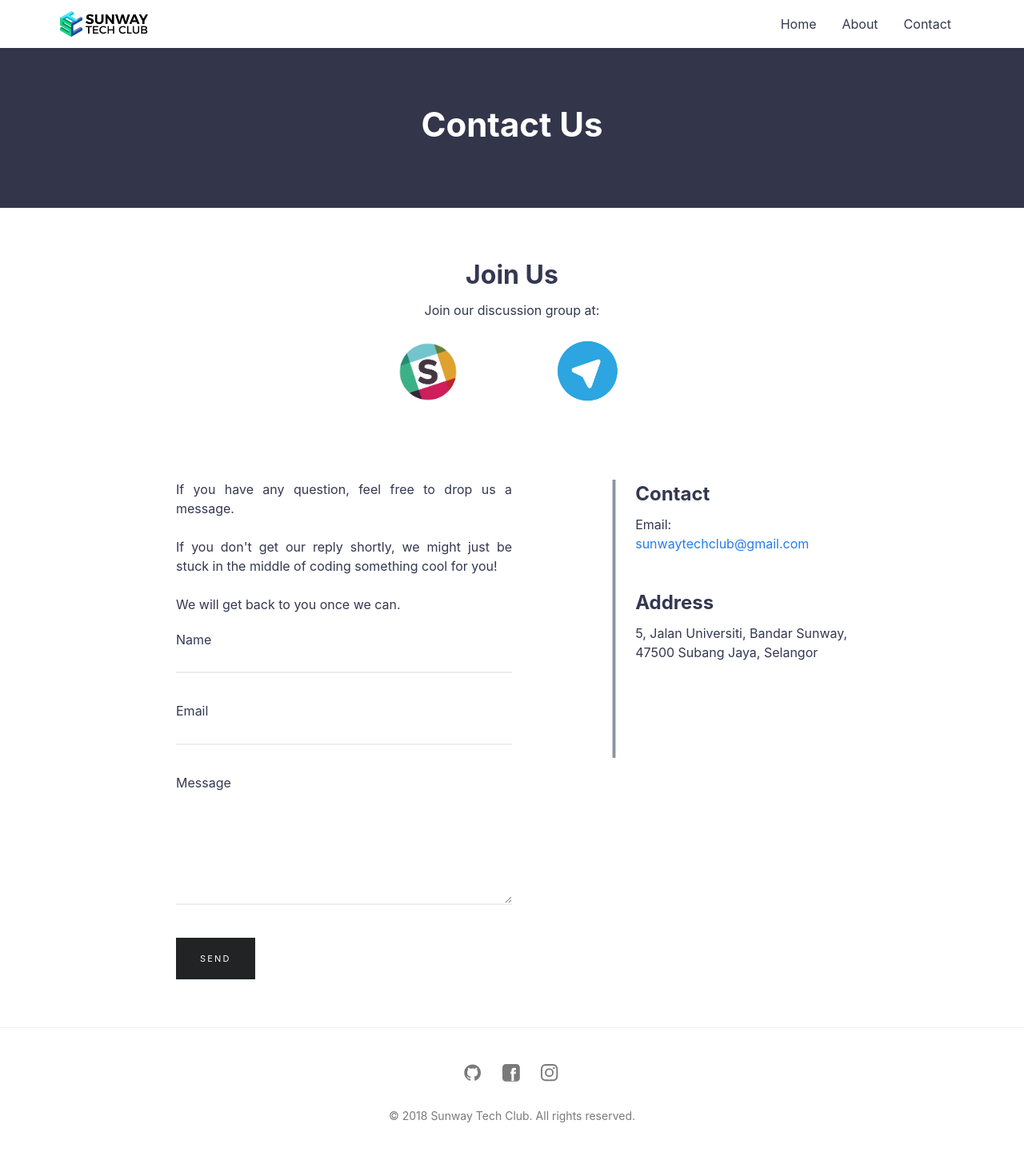
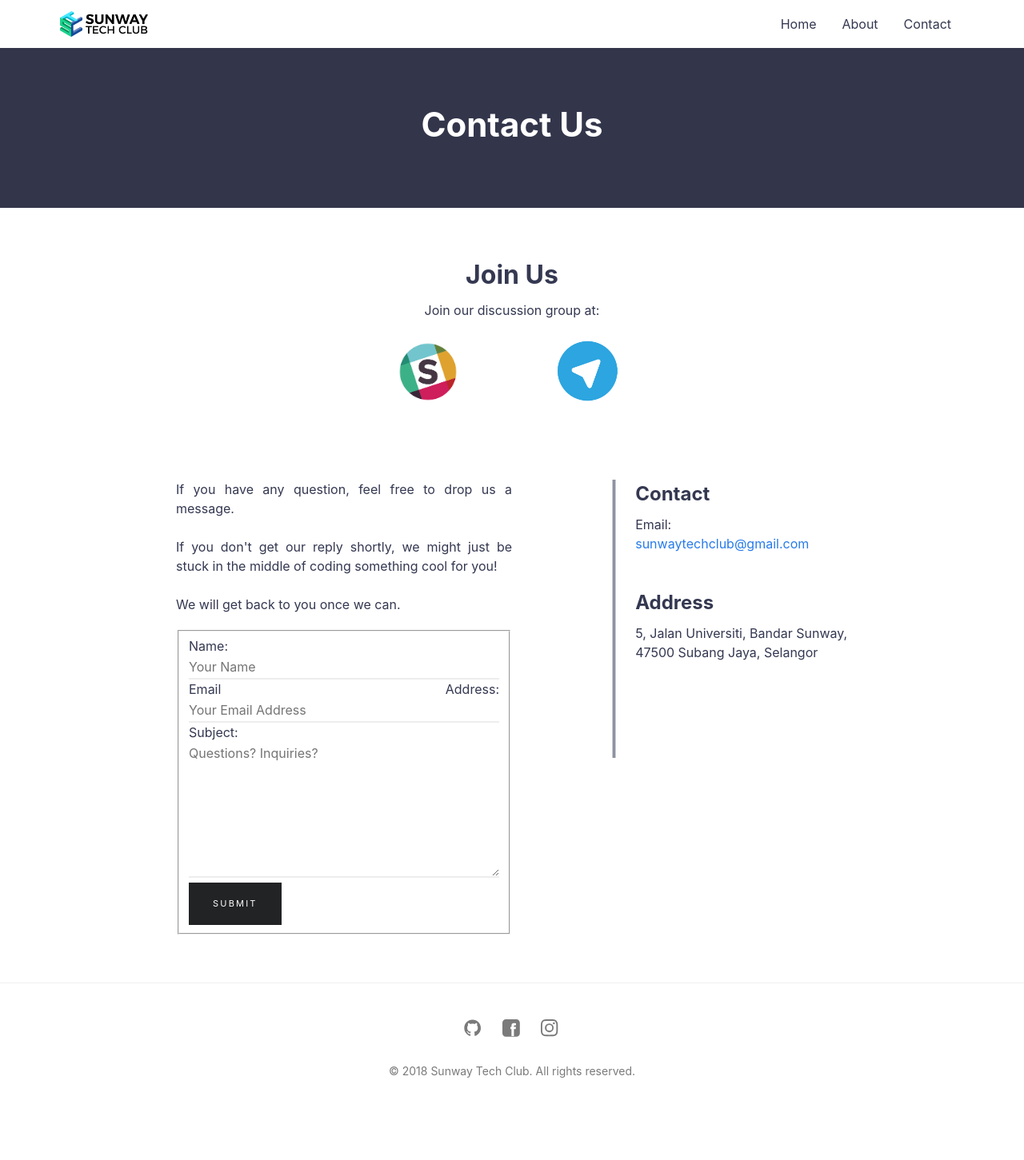
Before and after one commit to lewjiayi/sunwaytechclub-site, a Jekyll site: the page built from contact.md, in a window 1280 px wide. Shown: the whole page at 80% size. Built offline with Jekyll 4.4.1, drawn with Linux system fonts in a browser that asks for light colours; after the commit the page ends 1395 px from its top, so only the background shows below that.

Commit message:
changed form to netlify handler

```diff
--- a/_includes/form.html
+++ b/_includes/form.html
@@ -1,24 +1,15 @@
- <div>
+<div>
 
-  <form id="contactForm" action="https://formspree.io/{{site.email}}" method="post" novalidate>
-    <div class="form__input">
-      <label for="name">Name</label>
-      <input type="text" name="name" id="name" autocomplete="name" required>
-    </div>
-
-    <div class="form__input input half">
-      <label for="email">Email</label>
-      <input type="email" name="_replyto" id="email" autocomplete="email" required>
-    </div>
-
-    <div class="form__input">
-      <label for="message">Message</label>
-      <textarea type="text" name="message" id="message" rows="7" autocomplete="message" required></textarea>
-    </div>
-
-    <input type="hidden" name="_subject" value="Website Form submission">
-    <input type="hidden" name="_format" value="plain" />
-    <input class="hidden" type="text" name="_gotcha">
-    <button class="btn js-submit" type="submit" value="Send">Send</button>
+  <!-- <form id="contactForm" action="https://formspree.io/{{site.email}}" method="post" novalidate netlify> -->
+  <form name="contact" id="contact-form" method="post" role="form" netlify>
+    <fieldset>
+      <label for="name">Name: </label>
+      <input type="text" id="name" name="name" placeholder="Your Name" required="required">
+      <label for="email">Email Address: </label>
+      <input type="email" id="email" name="email" placeholder="Your Email Address" required="required">
+      <label for="subject">Subject: </label>
+      <textarea id="subject" name="subject" placeholder="Questions? Inquiries?" style="height:170px" required="required"></textarea>
+      <button type="submit" class="btn btn-default">Submit</button>
+    </fieldset>
   </form>
 </div>
--- a/contact.md
+++ b/contact.md
@@ -3,6 +3,7 @@ layout: page
 title: Contact Us
 permalink: /contact/
 ---
+
 <div style="text-align: center;">
 	<h1 style="color: #343851;">Join Us</h1>
 	<p>
@@ -37,7 +38,6 @@ permalink: /contact/
 </div>
 
 {% include modal.html %}
-
 
 <style type="text/css">
 /*desktop*/
```
Also changed, not shown: 1 other file.
